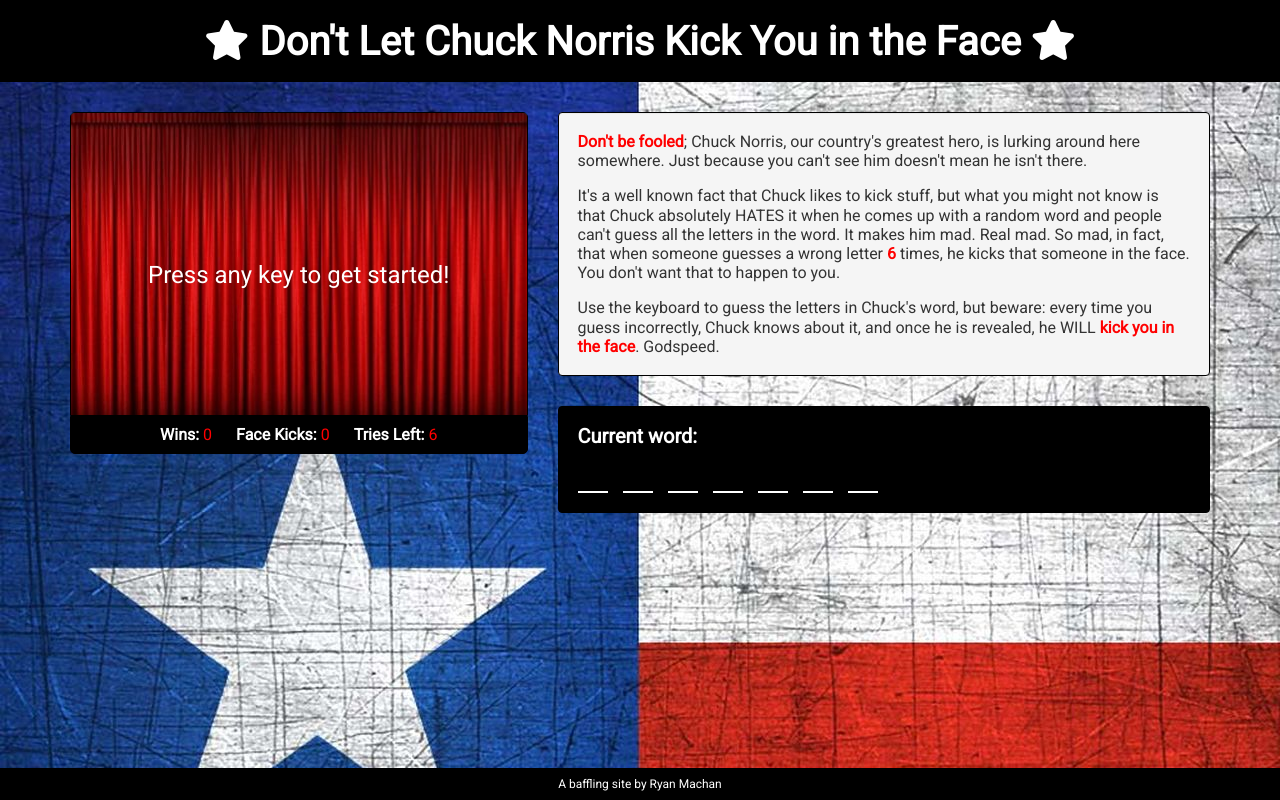
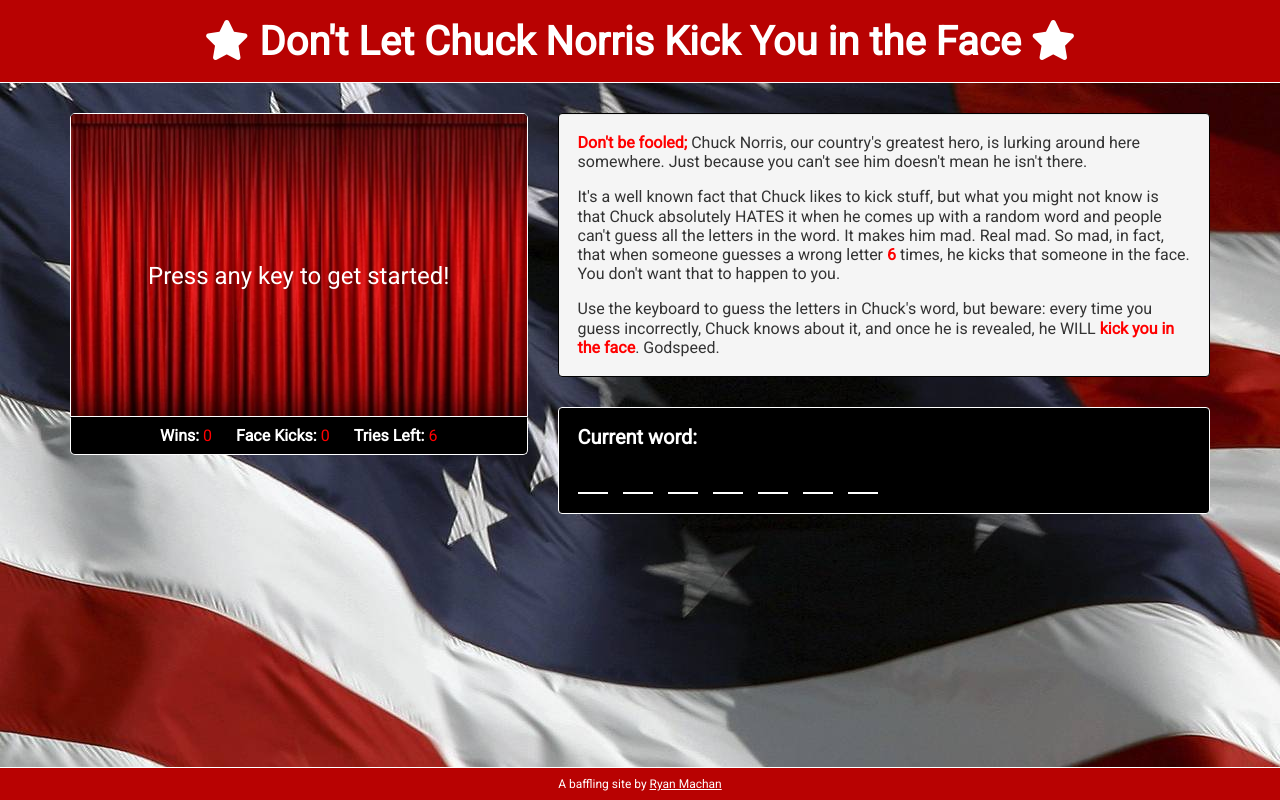
Before and after one commit to cashbasket/Hangman-Game, a plain HTML site: page index.html in a window 1280 px wide. Drawn offline with nearby package versions, Linux system fonts and the light colour scheme.

Commit message:
switch from texas flag to american flag and change site colors

```diff
--- a/assets/css/style.css
+++ b/assets/css/style.css
@@ -2,7 +2,7 @@ body {
 	font-size: 16px;
 	font-family: 'Roboto', sans-serif;
 	background-color: #e1e1e1;
-	background: url(../images/texas-flag.jpg) no-repeat;
+	background: url(../images/american-flag.jpg) no-repeat;
 }
 
 strong {
@@ -47,11 +47,12 @@ h3 {
 }
 
 .header {
-	background-color: #000;
+	background-color: #b80202;
 	margin: 0;
 	padding: 20px 0;
 	width: 100%;
 	text-align: center;
+	border-bottom: 1px solid #fff;
 }
 
 .contents {
@@ -77,7 +78,7 @@ h3 {
 	margin: 0 auto;
 	overflow: hidden;
 	border-radius: 5px 5px 0 0;
-	border: 1px solid #000;
+	border: 1px solid #fff;
 }
 
 #chuckHolder > img {
@@ -158,6 +159,9 @@ h3 {
 	border-radius: 0 0 5px 5px;
 	color: #fff;
 	max-width: 500px;
+	border-bottom: 1px solid #fff;
+	border-left: 1px solid #fff;
+	border-right: 1px solid #fff;
 }
 
 .well {
@@ -176,7 +180,7 @@ h3 {
 
 .game-display {
 	background-color: #000;
-	border: 1px solid #000;
+	border: 1px solid #fff;
 	color: #fff;
 }
 
@@ -185,10 +189,19 @@ h3 {
 }
 
 footer {
-	background-color: #000;
+	background-color: #b80202;
 	color: #fff;
 	font-size: 12px;
 	text-align: center;
 	width: 100%;
 	padding: 10px 0;
+	border-top: 1px solid #fff;
 }
+
+footer a,
+footer a:hover,
+footer a:active,
+footer a:focus {
+	text-decoration: underline;
+	color: #fff;
+}
--- a/assets/js/chuck.js
+++ b/assets/js/chuck.js
@@ -3,7 +3,6 @@ var maxTries = 6;
 var words = ['walker','ranger','kickboxer','roundhouse','hitman','jumpkick','punch','hellbound','texas','braddock','dragon','christian','conservative','veteran','champion','greatest'];
 var winnerText = 'Chuck is pleased, and will therefore not kick you in the face. He wants to keep playing, though, so he picked a new word for you. Guess away!';
 var loserText = 'You have been kicked in the face. However, Chuck is letting you try again with a new word! Do not disappoint him.';
-
 
 //initialize game object
 var game = {
--- a/index.html
+++ b/index.html
@@ -46,7 +46,7 @@
 				</div>
 				<div class="col-md-7">
 					<section class="well main-section">
-						<p><span class="strong red">Don't be fooled</span>; Chuck Norris, our country's greatest hero, is lurking around here somewhere. Just because you can't see him doesn't mean he isn't there.</p>
+						<p><span class="strong red">Don't be fooled;</span> Chuck Norris, our country's greatest hero, is lurking around here somewhere. Just because you can't see him doesn't mean he isn't there.</p>
 						<p>It's a well known fact that Chuck likes to kick stuff, but what you might not know is that Chuck absolutely HATES it when he comes up with a random word and people can't guess all the letters in the word. It makes him mad. Real mad. So mad, in fact, that when someone guesses a wrong letter <span id="maxTries" class="strong red">6</span> times, he kicks that someone in the face. You don't want that to happen to you.</p>
 						<p>Use the keyboard to guess the letters in Chuck's word, but beware: every time you guess incorrectly, Chuck knows about it, and once he is revealed, he WILL <span class="strong red">kick you in the face</span>. Godspeed.</p>
 					</section>
@@ -60,7 +60,7 @@
 			</div>
 		</div>
 	</div>
-	<footer>A baffling site by Ryan Machan</footer>
+	<footer>A baffling site by <a href="mailto:rjm21@case.edu">Ryan Machan</a></footer>
 	<script src="https://code.jquery.com/jquery-3.2.1.min.js" integrity="sha256-hwg4gsxgFZhOsEEamdOYGBf13FyQuiTwlAQgxVSNgt4=" crossorigin="anonymous"></script>
 	<script src="https://maxcdn.bootstrapcdn.com/bootstrap/3.3.7/js/bootstrap.min.js" integrity="sha384-Tc5IQib027qvyjSMfHjOMaLkfuWVxZxUPnCJA7l2mCWNIpG9mGCD8wGNIcPD7Txa" crossorigin="anonymous"></script>
 	<script type="text/javascript" src="assets/js/chuck.js"></script>
```
Also changed, not shown: assets/images/american-flag.jpg (added), assets/images/texas-flag.jpg (deleted).
